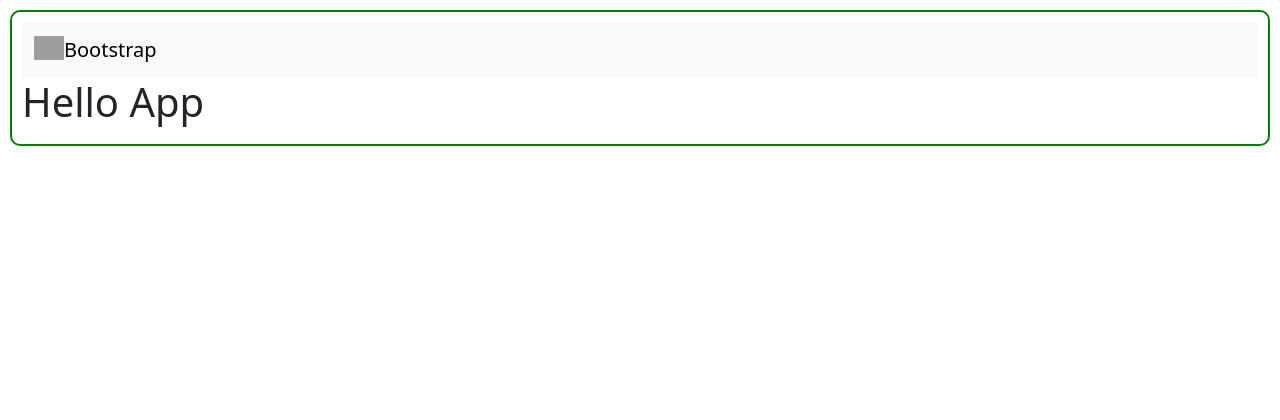
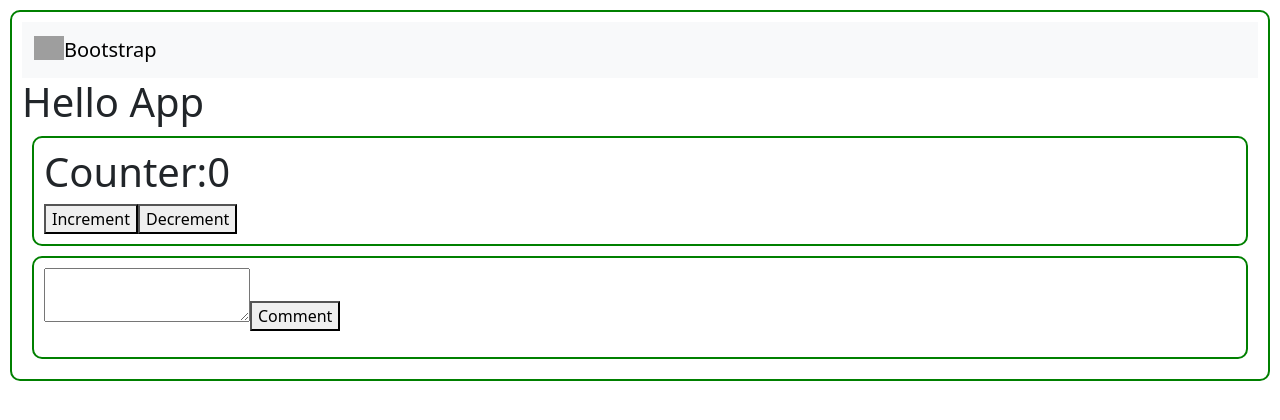
Before and after one commit to edupoly/twb2reactapp, a React (Vite) app: page / in a window 1280 px wide. Shown: the top 420 px of the page. Built offline with nearby package versions, Linux system fonts and the light colour scheme; grey boxes are pictures that could not be loaded.

Commit message:
rtk-basics

```diff
--- a/package.json
+++ b/package.json
@@ -13,9 +13,13 @@
     "@emotion/react": "^11.14.0",
     "@emotion/styled": "^11.14.1",
     "@mui/material": "^7.3.9",
+    "@reduxjs/toolkit": "^2.11.2",
     "bootstrap": "^5.3.8",
+    "formik": "^2.4.9",
     "react": "^19.2.0",
-    "react-dom": "^19.2.0"
+    "react-dom": "^19.2.0",
+    "react-redux": "^9.2.0",
+    "uuid": "^13.0.0"
   },
   "devDependencies": {
     "@eslint/js": "^9.39.1",
--- a/src/App.jsx
+++ b/src/App.jsx
@@ -1,10 +1,14 @@
 import Navbar from "./component/Navbar";
+import Counter from "./features/counter/Counter";
 
+import CommentsMaster from "./features/comments/CommentsMaster";
 function App() {
   return (
     <div className="mybox">
       <Navbar></Navbar>
       <h1>Hello App</h1>
+      <Counter></Counter>
+      <CommentsMaster></CommentsMaster>
     </div>
   );
 }
--- /dev/null
+++ b/src/app/store.js
@@ -0,0 +1,12 @@
+import { configureStore } from "@reduxjs/toolkit";
+import counterReducer from "../features/counter/counterSlice";
+import commentsReducer from "../features/comments/commentsSlice";
+
+const store = configureStore({
+  reducer: {
+    counterR: counterReducer,
+    commentsR: commentsReducer,
+  },
+});
+
+export default store;
--- /dev/null
+++ b/src/features/comments/Comment.jsx
@@ -0,0 +1,26 @@
+import React, { useState } from "react";
+import CommentForm from "./CommentForm";
+
+function Comment(props) {
+  const [showCommentForm, setShowCommentForm] = useState(false);
+  return (
+    <div className="border p-2 m-2 rounded">
+      <li>{props.comment.text}</li>
+      {showCommentForm && <CommentForm i={props.i}></CommentForm>}
+      <button
+        onClick={() => {
+          setShowCommentForm(!showCommentForm);
+        }}
+      >
+        Reply
+      </button>
+      <ul>
+        {props.comment.reply.map((rep) => {
+          return <li>{rep.text}</li>;
+        })}
+      </ul>
+    </div>
+  );
+}
+
+export default Comment;
--- /dev/null
+++ b/src/features/comments/CommentForm.jsx
@@ -0,0 +1,30 @@
+import React from "react";
+import { useFormik } from "formik";
+import { addComment } from "./commentsSlice";
+import { useDispatch } from "react-redux";
+
+function CommentForm(props) {
+  const dispatch = useDispatch();
+
+  const comment = useFormik({
+    initialValues: {
+      text: "",
+      likes: 0,
+      reply: [],
+    },
+    onSubmit: (values) => {
+      dispatch(addComment({ values, i: props.i }));
+    },
+  });
+  return (
+    <div>
+      <form onSubmit={comment.handleSubmit}>
+        <textarea {...comment.getFieldProps("text")}></textarea>
+        <button type="submit">Comment</button>
+        <br />
+      </form>
+    </div>
+  );
+}
+
+export default CommentForm;
--- /dev/null
+++ b/src/features/comments/CommentsMaster.jsx
@@ -0,0 +1,20 @@
+import React from "react";
+import { useSelector } from "react-redux";
+import Comment from "./Comment";
+import CommentForm from "./CommentForm";
+function CommentsMaster() {
+  const { comments } = useSelector((state) => state.commentsR);
+
+  return (
+    <div className="mybox">
+      <CommentForm></CommentForm>
+      <ul>
+        {comments.map((comment, i) => {
+          return <Comment comment={comment} i={i} key={comment.text}></Comment>;
+        })}
+      </ul>
+    </div>
+  );
+}
+
+export default CommentsMaster;
--- /dev/null
+++ b/src/features/comments/commentsSlice.js
@@ -0,0 +1,24 @@
+import { createSlice } from "@reduxjs/toolkit";
+
+const initialState = {
+  comments: [],
+};
+
+export const commentsSlice = createSlice({
+  name: "commentSlicu",
+  initialState,
+  reducers: {
+    addComment: (state, action) => {
+      alert(JSON.stringify(action.payload));
+      if (action.payload.i >= 0) {
+        state.comments[action.payload.i].reply.push(action.payload.values);
+      } else {
+        state.comments.push(action.payload.values);
+      }
+    },
+  },
+});
+
+export const { addComment } = commentsSlice.actions;
+const commentsReducer = commentsSlice.reducer;
+export default commentsReducer;
--- /dev/null
+++ b/src/features/counter/Counter.jsx
@@ -0,0 +1,29 @@
+import React from "react";
+import { useDispatch, useSelector } from "react-redux";
+import { dec, inc } from "./counterSlice";
+
+function Counter() {
+  var { count } = useSelector((state) => state.counterR);
+  const dispatch = useDispatch();
+  return (
+    <div className="mybox">
+      <h1>Counter:{count}</h1>
+      <button
+        onClick={() => {
+          dispatch(inc());
+        }}
+      >
+        Increment
+      </button>
+      <button
+        onClick={() => {
+          dispatch(dec());
+        }}
+      >
+        Decrement
+      </button>
+    </div>
+  );
+}
+
+export default Counter;
--- /dev/null
+++ b/src/features/counter/counterSlice.js
@@ -0,0 +1,26 @@
+import { createSlice } from "@reduxjs/toolkit";
+//state
+const initialState = {
+  count: 0,
+};
+
+//logic
+export const counterSlice = createSlice({
+  name: "cntSlice",
+  initialState,
+  reducers: {
+    inc: (state) => {
+      state.count++;
+    },
+    dec: (state) => {
+      state.count--;
+    },
+    reset: (state) => {
+      state.count = 0;
+    },
+  },
+});
+
+export const { inc, dec, reset } = counterSlice.actions;
+const counterReducer = counterSlice.reducer;
+export default counterReducer;
--- a/src/main.jsx
+++ b/src/main.jsx
@@ -2,5 +2,10 @@ import { StrictMode } from "react";
 import { createRoot } from "react-dom/client";
 import "./index.css";
 import App from "./App.jsx";
-
-createRoot(document.getElementById("root")).render(<App />);
+import { Provider } from "react-redux";
+import store from "./app/store.js";
+createRoot(document.getElementById("root")).render(
+  <Provider store={store}>
+    <App />
+  </Provider>,
+);
```
Also changed, not shown: 1 other file (tests, documents, lock files or other folders).
